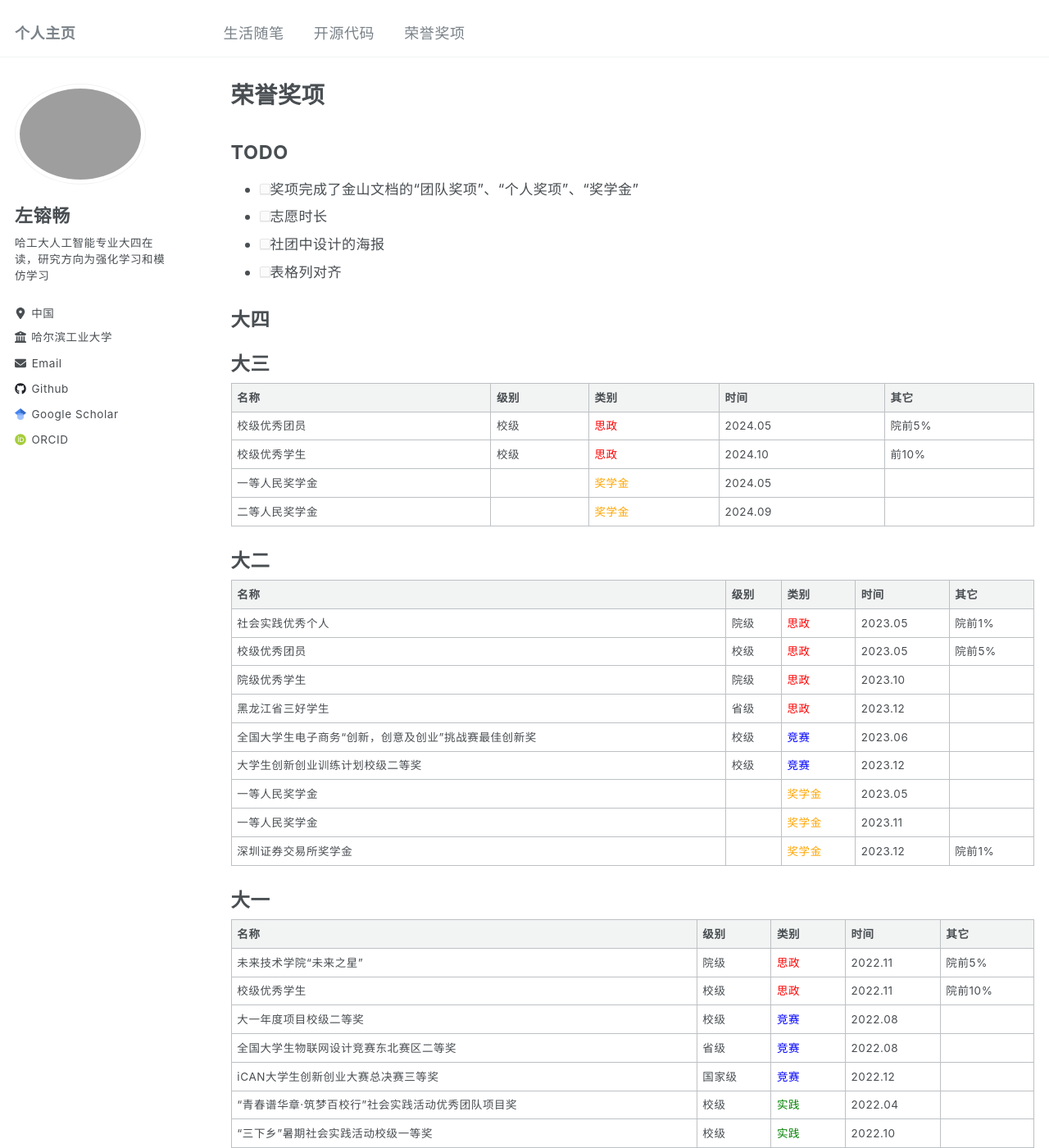
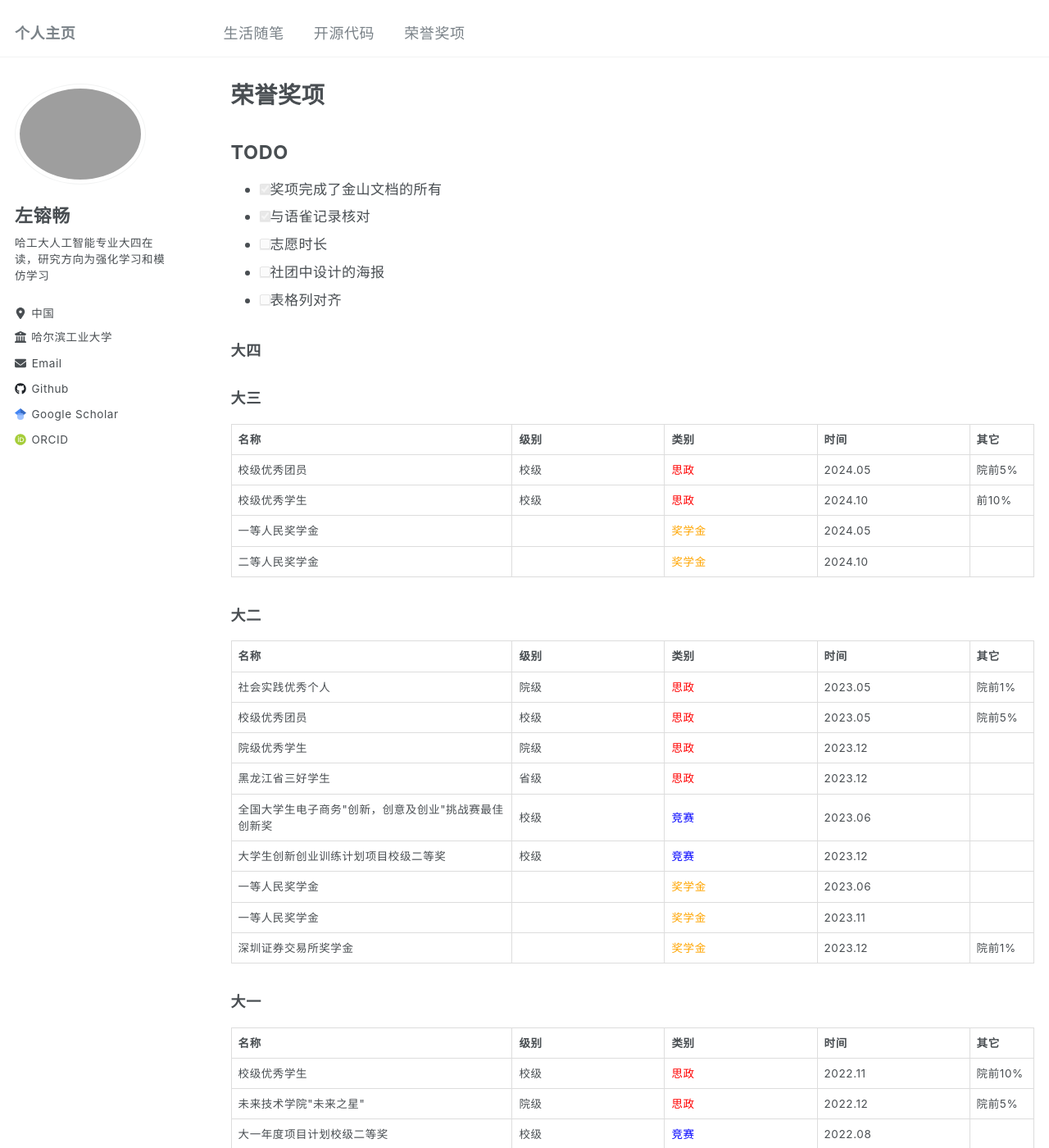
Before and after one commit to zrc0622/zrc0622.github.io, a Jekyll site: the page built from _pages/awards.md, in a window 1280 px wide and 1400 px high. Shown: the whole window at 82% size. Built offline with Jekyll 4.4.1, drawn with Linux system fonts in a browser that asks for light colours; some of the changed text lies outside the part shown.

Commit message:
列对齐

```diff
--- a/_pages/awards.md
+++ b/_pages/awards.md
@@ -7,47 +7,74 @@ redirect_from:
   - /awards.html
 ---
 ## TODO
-- [ ] 奖项完成了金山文档的“团队奖项”、“个人奖项”、“奖学金”
+- [x] 奖项完成了金山文档的所有
+- [x] 与语雀记录核对
 - [ ] 志愿时长
 - [ ] 社团中设计的海报
 - [ ] 表格列对齐
 
-## 大四
+<style>
+.awards-table {
+    width: 100%;
+    border-collapse: collapse;
+    margin: 20px 0;
+}
+.awards-table th,
+.awards-table td {
+    width: 19%;
+    padding: 8px;
+    border: 1px solid #ddd;
+    text-align: left;
+}
+/* 单独设置名称列的宽度 */
+.awards-table th:nth-child(1),
+.awards-table td:nth-child(1) {
+    width: 35%;
+}
+</style>
 
-## 大三
+<h3>大四</h3>
 
-| 名称 | 级别 | 类别 | 时间 | 其它 |
-| - | - | - | - | - |
-| 校级优秀团员 | 校级 | <span style="color: red;">思政</span> | 2024.05 | 院前5% |
-| 校级优秀学生 | 校级 | <span style="color: red;">思政</span> | 2024.10 | 前10% |
-| 一等人民奖学金 | | <span style="color: orange;">奖学金</span> | 2024.05 | |
-| 二等人民奖学金 | | <span style="color: orange;">奖学金</span> | 2024.09 | |
+<h3>大三</h3>
+<table class="awards-table">
+    <tr>
+        <th>名称</th><th>级别</th><th>类别</th><th>时间</th><th>其它</th>
+    </tr>
+    <tr><td>校级优秀团员</td><td>校级</td><td><span style="color: red;">思政</span></td><td>2024.05</td><td>院前5%</td></tr>
+    <tr><td>校级优秀学生</td><td>校级</td><td><span style="color: red;">思政</span></td><td>2024.10</td><td>前10%</td></tr>
+    <tr><td>一等人民奖学金</td><td></td><td><span style="color: orange;">奖学金</span></td><td>2024.05</td><td></td></tr>
+    <tr><td>二等人民奖学金</td><td></td><td><span style="color: orange;">奖学金</span></td><td>2024.10</td><td></td></tr>
+</table>
 
-## 大二
+<h3>大二</h3>
+<table class="awards-table">
+    <tr>
+        <th>名称</th><th>级别</th><th>类别</th><th>时间</th><th>其它</th>
+    </tr>
+    <tr><td>社会实践优秀个人</td><td>院级</td><td><span style="color: red;">思政</span></td><td>2023.05</td><td>院前1%</td></tr>
+    <tr><td>校级优秀团员</td><td>校级</td><td><span style="color: red;">思政</span></td><td>2023.05</td><td>院前5%</td></tr>
+    <tr><td>院级优秀学生</td><td>院级</td><td><span style="color: red;">思政</span></td><td>2023.12</td><td></td></tr>
+    <tr><td>黑龙江省三好学生</td><td>省级</td><td><span style="color: red;">思政</span></td><td>2023.12</td><td></td></tr>
+    <tr><td>全国大学生电子商务"创新，创意及创业"挑战赛最佳创新奖</td><td>校级</td><td><span style="color: blue;">竞赛</span></td><td>2023.06</td><td></td></tr>
+    <tr><td>大学生创新创业训练计划项目校级二等奖</td><td>校级</td><td><span style="color: blue;">竞赛</span></td><td>2023.12</td><td></td></tr>
+    <tr><td>一等人民奖学金</td><td></td><td><span style="color: orange;">奖学金</span></td><td>2023.06</td><td></td></tr>
+    <tr><td>一等人民奖学金</td><td></td><td><span style="color: orange;">奖学金</span></td><td>2023.11</td><td></td></tr>
+    <tr><td>深圳证券交易所奖学金</td><td></td><td><span style="color: orange;">奖学金</span></td><td>2023.12</td><td>院前1%</td></tr>
+</table>
 
-| 名称 | 级别 | 类别 | 时间 | 其它 |
-| - | - | - | - | - |
-| 社会实践优秀个人 | 院级 | <span style="color: red;">思政</span> | 2023.05 | 院前1% |
-| 校级优秀团员 | 校级 | <span style="color: red;">思政</span> | 2023.05 | 院前5% |
-| 院级优秀学生 | 院级 | <span style="color: red;">思政</span> | 2023.10 | |
-| 黑龙江省三好学生 | 省级 | <span style="color: red;">思政</span> | 2023.12 | |
-| 全国大学生电子商务“创新，创意及创业”挑战赛最佳创新奖 | 校级 | <span style="color: blue;">竞赛</span> | 2023.06 | |
-| 大学生创新创业训练计划校级二等奖 | 校级 | <span style="color: blue;">竞赛</span> | 2023.12 | |
-| 一等人民奖学金 | | <span style="color: orange;">奖学金</span> | 2023.05 | |
-| 一等人民奖学金 | | <span style="color: orange;">奖学金</span> | 2023.11 | |
-| 深圳证券交易所奖学金 | | <span style="color: orange;">奖学金</span> | 2023.12 | 院前1% |
-
-## 大一
-
-| 名称 | 级别 | 类别 | 时间 | 其它 |
-| - | - | - | - | - |
-| 未来技术学院“未来之星” | 院级 | <span style="color: red;">思政</span> | 2022.11 | 院前5% |
-| 校级优秀学生 | 校级 | <span style="color: red;">思政</span> | 2022.11 | 院前10% |
-| 大一年度项目校级二等奖 | 校级 | <span style="color: blue;">竞赛</span> | 2022.08 | |
-| 全国大学生物联网设计竞赛东北赛区二等奖 | 省级 | <span style="color: blue;">竞赛</span> | 2022.08 | |
-| iCAN大学生创新创业大赛总决赛三等奖 | 国家级 | <span style="color: blue;">竞赛</span> | 2022.12 | |
-| “青春谱华章·筑梦百校行”社会实践活动优秀团队项目奖 | 校级 | <span style="color: green;">实践</span> | 2022.04 | |
-| “三下乡”暑期社会实践活动校级一等奖 | 校级 | <span style="color: green;">实践</span> | 2022.10 | |
-| 全国大学生暑期实践项目TOP100 | 国家级 | <span style="color: green;">实践</span> | 2022.12 | |
-| 二等人民奖学金 | | <span style="color: orange;">奖学金</span> | 2022.05 | |
-| 一等人民奖学金 | | <span style="color: orange;">奖学金</span> | 2022.11 | 院TOP1 |
+<h3>大一</h3>
+<table class="awards-table">
+    <tr>
+        <th>名称</th><th>级别</th><th>类别</th><th>时间</th><th>其它</th>
+    </tr>
+    <tr><td>校级优秀学生</td><td>校级</td><td><span style="color: red;">思政</span></td><td>2022.11</td><td>院前10%</td></tr>
+    <tr><td>未来技术学院"未来之星"</td><td>院级</td><td><span style="color: red;">思政</span></td><td>2022.12</td><td>院前5%</td></tr>
+    <tr><td>大一年度项目计划校级二等奖</td><td>校级</td><td><span style="color: blue;">竞赛</span></td><td>2022.08</td><td></td></tr>
+    <tr><td>全国大学生物联网设计竞赛东北赛区二等奖</td><td>省级</td><td><span style="color: blue;">竞赛</span></td><td>2022.08</td><td></td></tr>
+    <tr><td>iCAN大学生创新创业大赛总决赛三等奖</td><td>国家级</td><td><span style="color: blue;">竞赛</span></td><td>2022.12</td><td></td></tr>
+    <tr><td>"青春谱华章·筑梦百校行"社会实践活动优秀团队项目奖</td><td>校级</td><td><span style="color: green;">实践</span></td><td>2022.04</td><td></td></tr>
+    <tr><td>"三下乡"暑期社会实践活动校级一等奖</td><td>校级</td><td><span style="color: green;">实践</span></td><td>2022.10</td><td></td></tr>
+    <tr><td>全国大学生暑期实践项目TOP100</td><td>国家级</td><td><span style="color: green;">实践</span></td><td>2022.12</td><td></td></tr>
+    <tr><td>二等人民奖学金</td><td></td><td><span style="color: orange;">奖学金</span></td><td>2022.05</td><td></td></tr>
+    <tr><td>一等人民奖学金</td><td></td><td><span style="color: orange;">奖学金</span></td><td>2022.11</td><td>院TOP1</td></tr>
+</table>
```
